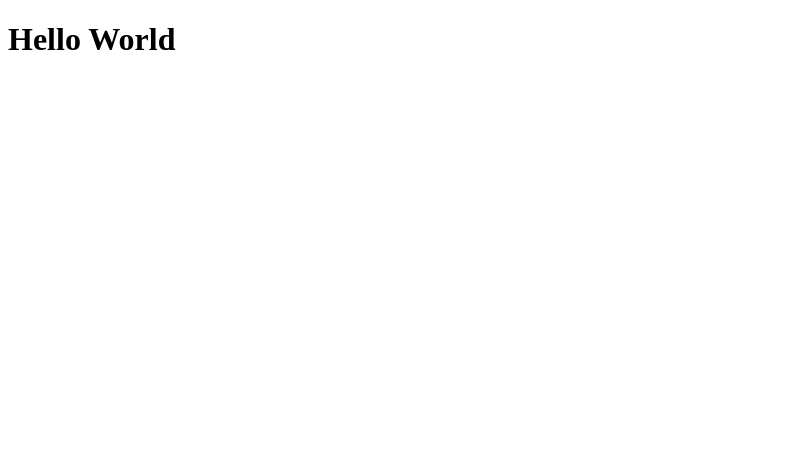
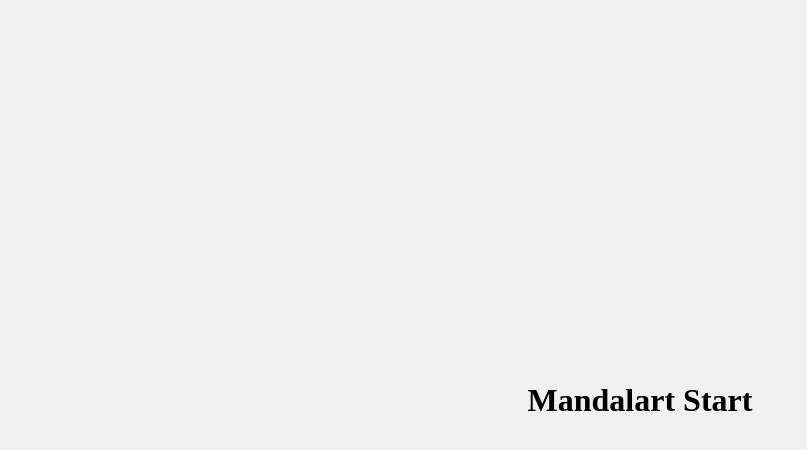
Before and after one commit to haewonwon/mandalart-vanilla, a website built with Vite: page index.html in a window 1280 px wide. Shown: the whole page, without its empty margins (0-807 px from the left). Built offline with nearby package versions, Linux system fonts and the light colour scheme.

Commit message:
Chore: 초기 구조 설정

```diff
--- a/src/main.ts
+++ b/src/main.ts
@@ -1,5 +1,23 @@
 import './style.css'
 
-const app = document.getElementById('app')
+class App {
+  private $target: HTMLElement;
 
-app!.innerHTML = '<h1>Hello World</h1>'
+  constructor($target: HTMLElement) {
+    this.$target = $target;
+    this.render();
+  }
+
+  render() {
+    this.$target.innerHTML = `
+      <h1>Mandalart Start</h1>
+    `;
+  }
+}
+
+// index.html의 <div id="app">을 찾아 앱을 시작
+const appElement = document.querySelector<HTMLElement>('#app');
+
+if (appElement) {
+  new App(appElement);
+}
--- a/src/style.css
+++ b/src/style.css
@@ -0,0 +1,13 @@
+body {
+  margin: 0;
+  padding: 0;
+  background-color: #f0f0f0;
+}
+
+#app {
+  width: 100vw;
+  height: 100vh;
+  display: flex;
+  justify-content: center;
+  align-items: center;
+}
```
Also changed, not shown: index.html (+1 -0 lines).
